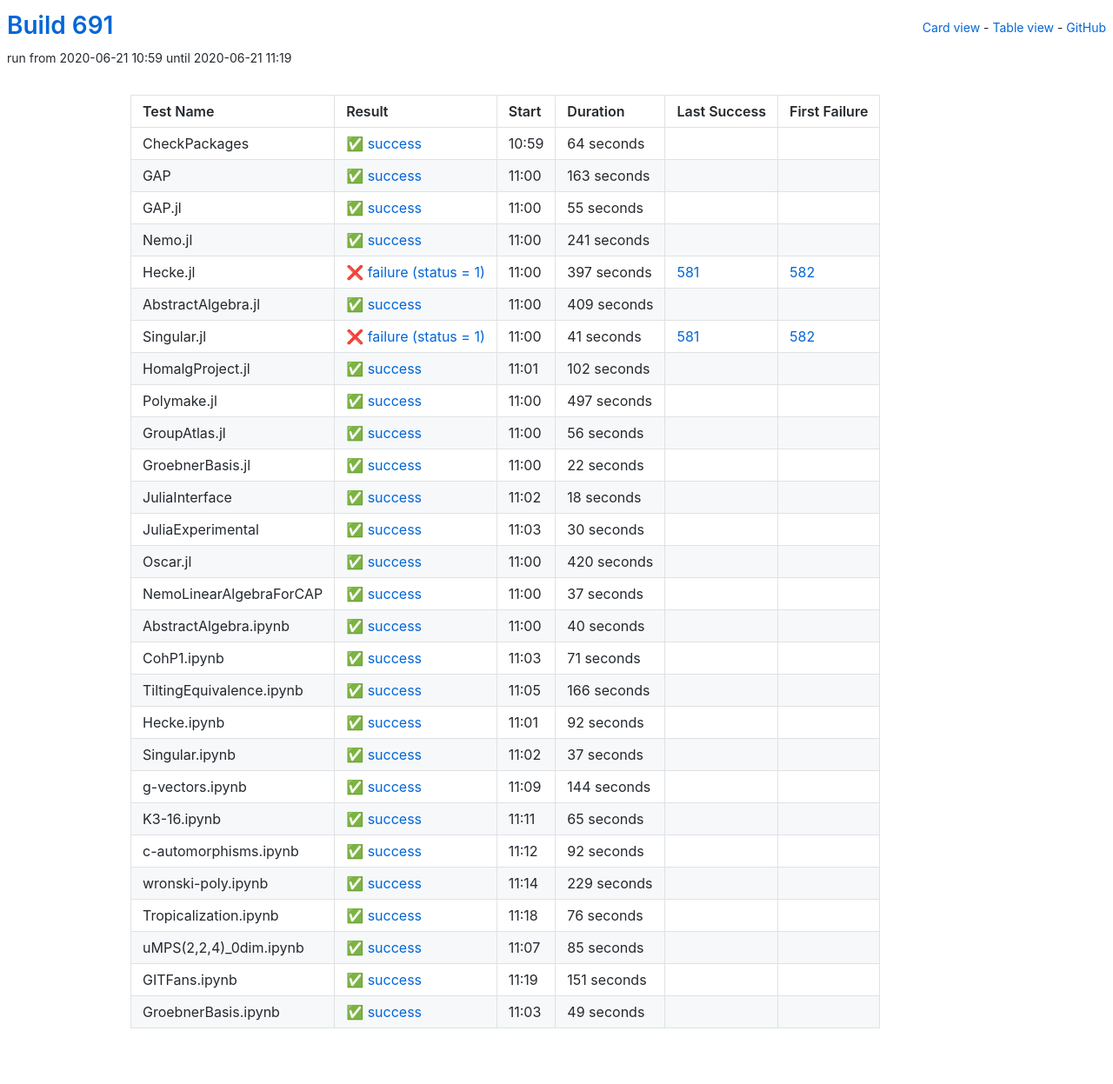
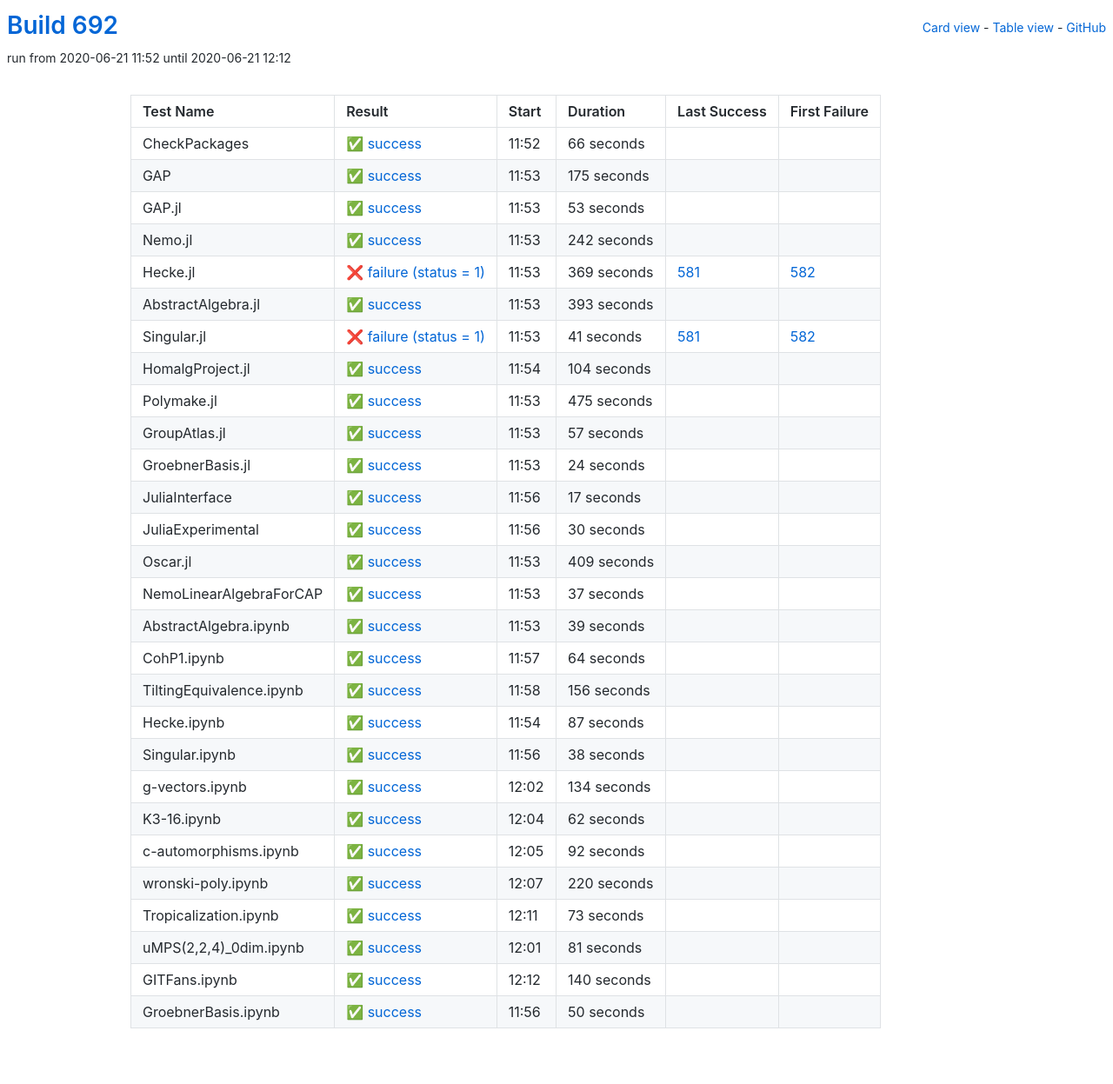
Before and after one commit to oscar-system/oscar-ci-status-1.4, a Jekyll site: the page built from table.html, in a window 1280 px wide. Shown: the whole page at 87% size. Built offline with Jekyll 4.4.1, drawn with Linux system fonts in a browser that asks for light colours.

Commit message:
Build #692

```diff
--- a/_data/ci.yml
+++ b/_data/ci.yml
@@ -1,6 +1,6 @@
 ---
-build: 691
-build_url: https://oscarci.mathematik.uni-kl.de/job/oscar-julia-1.4/691/
+build: 692
+build_url: https://oscarci.mathematik.uni-kl.de/job/oscar-julia-1.4/692/
 job: oscar-julia-1.4
 organization: oscar-system
 repo: oscar-ci-status-1.4
@@ -8,80 +8,80 @@ repourl: https://github.com/oscar-system/oscar-ci-status-1.4
 tests:
 - name: CheckPackages
   id: checkpackages
-  log: https://oscarci.mathematik.uni-kl.de/job/oscar-julia-1.4/691/artifact/logs/build-691/CheckPackages.log
-  start: 2020-06-21 10:59
+  log: https://oscarci.mathematik.uni-kl.de/job/oscar-julia-1.4/692/artifact/logs/build-692/CheckPackages.log
+  start: 2020-06-21 11:52
   success: true
   exitcode: 0
   status: success
-  duration: 64
+  duration: 66
   last_success: false
   last_success_url:
   first_failure: false
   first_failure_url:
 - name: GAP
   id: gap
-  log: https://oscarci.mathematik.uni-kl.de/job/oscar-julia-1.4/691/artifact/logs/build-691/GAP.log
-  start: 2020-06-21 11:00
+  log: https://oscarci.mathematik.uni-kl.de/job/oscar-julia-1.4/692/artifact/logs/build-692/GAP.log
+  start: 2020-06-21 11:53
   success: true
   exitcode: 0
   status: success
-  duration: 163
+  duration: 175
   last_success: false
   last_success_url:
   first_failure: false
   first_failure_url:
 - name: GAP.jl
   id: gap-jl
-  log: https://oscarci.mathematik.uni-kl.de/job/oscar-julia-1.4/691/artifact/logs/build-691/GAP.jl.log
-  start: 2020-06-21 11:00
+  log: https://oscarci.mathematik.uni-kl.de/job/oscar-julia-1.4/692/artifact/logs/build-692/GAP.jl.log
+  start: 2020-06-21 11:53
   success: true
   exitcode: 0
   status: success
-  duration: 55
+  duration: 53
   last_success: false
   last_success_url:
   first_failure: false
   first_failure_url:
 - name: Nemo.jl
   id: nemo-jl
-  log: https://oscarci.mathematik.uni-kl.de/job/oscar-julia-1.4/691/artifact/logs/build-691/Nemo.jl.log
-  start: 2020-06-21 11:00
+  log: https://oscarci.mathematik.uni-kl.de/job/oscar-julia-1.4/692/artifact/logs/build-692/Nemo.jl.log
+  start: 2020-06-21 11:53
   success: true
   exitcode: 0
   status: success
-  duration: 241
+  duration: 242
   last_success: false
   last_success_url:
   first_failure: false
   first_failure_url:
 - name: Hecke.jl
   id: hecke-jl
-  log: https://oscarci.mathematik.uni-kl.de/job/oscar-julia-1.4/691/artifact/logs/build-691/Hecke.jl.log
-  start: 2020-06-21 11:00
+  log: https://oscarci.mathematik.uni-kl.de/job/oscar-julia-1.4/692/artifact/logs/build-692/Hecke.jl.log
+  start: 2020-06-21 11:53
   success: false
   exitcode: 1
   status: failure
-  duration: 397
+  duration: 369
   last_success: 581
   last_success_url: https://oscarci.mathematik.uni-kl.de/job/oscar-julia-1.4/581/
   first_failure: 582
   first_failure_url: https://oscarci.mathematik.uni-kl.de/job/oscar-julia-1.4/582/
 - name: AbstractAlgebra.jl
   id: abstractalgebra-jl
-  log: https://oscarci.mathematik.uni-kl.de/job/oscar-julia-1.4/691/artifact/logs/build-691/AbstractAlgebra.jl.log
-  start: 2020-06-21 11:00
+  log: https://oscarci.mathematik.uni-kl.de/job/oscar-julia-1.4/692/artifact/logs/build-692/AbstractAlgebra.jl.log
+  start: 2020-06-21 11:53
   success: true
   exitcode: 0
   status: success
-  duration: 409
+  duration: 393
   last_success: false
   last_success_url:
   first_failure: false
   first_failure_url:
 - name: Singular.jl
   id: singular-jl
-  log: https://oscarci.mathematik.uni-kl.de/job/oscar-julia-1.4/691/artifact/logs/build-691/Singular.jl.log
-  start: 2020-06-21 11:00
+  log: https://oscarci.mathematik.uni-kl.de/job/oscar-julia-1.4/692/artifact/logs/build-692/Singular.jl.log
+  start: 2020-06-21 11:53
   success: false
   exitcode: 1
   status: failure
@@ -92,68 +92,68 @@ tests:
   first_failure_url: https://oscarci.mathematik.uni-kl.de/job/oscar-julia-1.4/582/
 - name: HomalgProject.jl
   id: homalgproject-jl
-  log: https://oscarci.mathematik.uni-kl.de/job/oscar-julia-1.4/691/artifact/logs/build-691/HomalgProject.jl.log
-  start: 2020-06-21 11:01
+  log: https://oscarci.mathematik.uni-kl.de/job/oscar-julia-1.4/692/artifact/logs/build-692/HomalgProject.jl.log
+  start: 2020-06-21 11:54
   success: true
   exitcode: 0
   status: success
-  duration: 102
+  duration: 104
   last_success: false
   last_success_url:
   first_failure: false
   first_failure_url:
 - name: Polymake.jl
   id: polymake-jl
-  log: https://oscarci.mathematik.uni-kl.de/job/oscar-julia-1.4/691/artifact/logs/build-691/Polymake.jl.log
-  start: 2020-06-21 11:00
+  log: https://oscarci.mathematik.uni-kl.de/job/oscar-julia-1.4/692/artifact/logs/build-692/Polymake.jl.log
+  start: 2020-06-21 11:53
   success: true
   exitcode: 0
   status: success
-  duration: 497
+  duration: 475
   last_success: false
   last_success_url:
   first_failure: false
   first_failure_url:
 - name: GroupAtlas.jl
   id: groupatlas-jl
-  log: https://oscarci.mathematik.uni-kl.de/job/oscar-julia-1.4/691/artifact/logs/build-691/GroupAtlas.jl.log
-  start: 2020-06-21 11:00
+  log: https://oscarci.mathematik.uni-kl.de/job/oscar-julia-1.4/692/artifact/logs/build-692/GroupAtlas.jl.log
+  start: 2020-06-21 11:53
   success: true
   exitcode: 0
   status: success
-  duration: 56
+  duration: 57
   last_success: false
   last_success_url:
   first_failure: false
   first_failure_url:
 - name: GroebnerBasis.jl
   id: groebnerbasis-jl
-  log: https://oscarci.mathematik.uni-kl.de/job/oscar-julia-1.4/691/artifact/logs/build-691/GroebnerBasis.jl.log
-  start: 2020-06-21 11:00
+  log: https://oscarci.mathematik.uni-kl.de/job/oscar-julia-1.4/692/artifact/logs/build-692/GroebnerBasis.jl.log
+  start: 2020-06-21 11:53
   success: true
   exitcode: 0
   status: success
-  duration: 22
+  duration: 24
   last_success: false
   last_success_url:
   first_failure: false
   first_failure_url:
 - name: JuliaInterface
   id: juliainterface
-  log: https://oscarci.mathematik.uni-kl.de/job/oscar-julia-1.4/691/artifact/logs/build-691/JuliaInterface.log
-  start: 2020-06-21 11:02
+  log: https://oscarci.mathematik.uni-kl.de/job/oscar-julia-1.4/692/artifact/logs/build-692/JuliaInterface.log
+  start: 2020-06-21 11:56
   success: true
   exitcode: 0
   status: success
-  duration: 18
+  duration: 17
   last_success: false
   last_success_url:
   first_failure: false
   first_failure_url:
 - name: JuliaExperimental
   id: juliaexperimental
-  log: https://oscarci.mathematik.uni-kl.de/job/oscar-julia-1.4/691/artifact/logs/build-691/JuliaExperimental.log
-  start: 2020-06-21 11:03
+  log: https://oscarci.mathematik.uni-kl.de/job/oscar-julia-1.4/692/artifact/logs/build-692/JuliaExperimental.log
+  start: 2020-06-21 11:56
   success: true
   exitcode: 0
   status: success
@@ -164,20 +164,20 @@ tests:
   first_failure_url:
 - name: Oscar.jl
   id: oscar-jl
-  log: https://oscarci.mathematik.uni-kl.de/job/oscar-julia-1.4/691/artifact/logs/build-691/Oscar.jl.log
-  start: 2020-06-21 11:00
+  log: https://oscarci.mathematik.uni-kl.de/job/oscar-julia-1.4/692/artifact/logs/build-692/Oscar.jl.log
+  start: 2020-06-21 11:53
   success: true
   exitcode: 0
   status: success
-  duration: 420
+  duration: 409
   last_success: false
   last_success_url:
   first_failure: false
   first_failure_url:
 - name: NemoLinearAlgebraForCAP
   id: nemolinearalgebraforcap
-  log: https://oscarci.mathematik.uni-kl.de/job/oscar-julia-1.4/691/artifact/logs/build-691/NemoLinearAlgebraForCAP.log
-  start: 2020-06-21 11:00
+  log: https://oscarci.mathematik.uni-kl.de/job/oscar-julia-1.4/692/artifact/logs/build-692/NemoLinearAlgebraForCAP.log
+  start: 2020-06-21 11:53
   success: true
   exitcode: 0
   status: success
@@ -188,92 +188,92 @@ tests:
   first_failure_url:
 - name: AbstractAlgebra.ipynb
   id: abstractalgebra-ipynb
-  log: https://oscarci.mathematik.uni-kl.de/job/oscar-julia-1.4/691/artifact/logs/build-691/AbstractAlgebra.ipynb.log
-  start: 2020-06-21 11:00
+  log: https://oscarci.mathematik.uni-kl.de/job/oscar-julia-1.4/692/artifact/logs/build-692/AbstractAlgebra.ipynb.log
+  start: 2020-06-21 11:53
   success: true
   exitcode: 0
   status: success
-  duration: 40
+  duration: 39
   last_success: false
   last_success_url:
   first_failure: false
   first_failure_url:
 - name: CohP1.ipynb
   id: cohp1-ipynb
-  log: https://oscarci.mathematik.uni-kl.de/job/oscar-julia-1.4/691/artifact/logs/build-691/CohP1.ipynb.log
-  start: 2020-06-21 11:03
+  log: https://oscarci.mathematik.uni-kl.de/job/oscar-julia-1.4/692/artifact/logs/build-692/CohP1.ipynb.log
+  start: 2020-06-21 11:57
   success: true
   exitcode: 0
   status: success
-  duration: 71
+  duration: 64
   last_success: false
   last_success_url:
   first_failure: false
   first_failure_url:
 - name: TiltingEquivalence.ipynb
   id: tiltingequivalence-ipynb
-  log: https://oscarci.mathematik.uni-kl.de/job/oscar-julia-1.4/691/artifact/logs/build-691/TiltingEquivalence.ipynb.log
-  start: 2020-06-21 11:05
+  log: https://oscarci.mathematik.uni-kl.de/job/oscar-julia-1.4/692/artifact/logs/build-692/TiltingEquivalence.ipynb.log
+  start: 2020-06-21 11:58
   success: true
   exitcode: 0
   status: success
-  duration: 166
+  duration: 156
   last_success: false
   last_success_url:
   first_failure: false
   first_failure_url:
 - name: Hecke.ipynb
   id: hecke-ipynb
-  log: https://oscarci.mathematik.uni-kl.de/job/oscar-julia-1.4/691/artifact/logs/build-691/Hecke.ipynb.log
-  start: 2020-06-21 11:01
+  log: https://oscarci.mathematik.uni-kl.de/job/oscar-julia-1.4/692/artifact/logs/build-692/Hecke.ipynb.log
+  start: 2020-06-21 11:54
   success: true
   exitcode: 0
   status: success
-  duration: 92
+  duration: 87
   last_success: false
   last_success_url:
   first_failure: false
   first_failure_url:
 - name: Singular.ipynb
   id: singular-ipynb
-  log: https://oscarci.mathematik.uni-kl.de/job/oscar-julia-1.4/691/artifact/logs/build-691/Singular.ipynb.log
-  start: 2020-06-21 11:02
+  log: https://oscarci.mathematik.uni-kl.de/job/oscar-julia-1.4/692/artifact/logs/build-692/Singular.ipynb.log
+  start: 2020-06-21 11:56
   success: true
   exitcode: 0
   status: success
-  duration: 37
+  duration: 38
   last_success: false
   last_success_url:
   first_failure: false
   first_failure_url:
 - name: g-vectors.ipynb
   id: g-vectors-ipynb
-  log: https://oscarci.mathematik.uni-kl.de/job/oscar-julia-1.4/691/artifact/logs/build-691/g-vectors.ipynb.log
-  start: 2020-06-21 11:09
+  log: https://oscarci.mathematik.uni-kl.de/job/oscar-julia-1.4/692/artifact/logs/build-692/g-vectors.ipynb.log
+  start: 2020-06-21 12:02
   success: true
   exitcode: 0
   status: success
-  duration: 144
+  duration: 134
   last_success: false
   last_success_url:
   first_failure: false
   first_failure_url:
 - name: K3-16.ipynb
   id: k3-16-ipynb
-  log: https://oscarci.mathematik.uni-kl.de/job/oscar-julia-1.4/691/artifact/logs/build-691/K3-16.ipynb.log
-  start: 2020-06-21 11:11
+  log: https://oscarci.mathematik.uni-kl.de/job/oscar-julia-1.4/692/artifact/logs/build-692/K3-16.ipynb.log
+  start: 2020-06-21 12:04
   success: true
   exitcode: 0
   status: success
-  duration: 65
+  duration: 62
   last_success: false
   last_success_url:
   first_failure: false
   first_failure_url:
 - name: c-automorphisms.ipynb
   id: c-automorphisms-ipynb
-  log: https://oscarci.mathematik.uni-kl.de/job/oscar-julia-1.4/691/artifact/logs/build-691/c-automorphisms.ipynb.log
-  start: 2020-06-21 11:12
+  log: https://oscarci.mathematik.uni-kl.de/job/oscar-julia-1.4/692/artifact/logs/build-692/c-automorphisms.ipynb.log
+  start: 2020-06-21 12:05
   success: true
   exitcode: 0
   status: success
@@ -284,60 +284,60 @@ tests:
   first_failure_url:
 - name: wronski-poly.ipynb
   id: wronski-poly-ipynb
-  log: https://oscarci.mathematik.uni-kl.de/job/oscar-julia-1.4/691/artifact/logs/build-691/wronski-poly.ipynb.log
-  start: 2020-06-21 11:14
+  log: https://oscarci.mathematik.uni-kl.de/job/oscar-julia-1.4/692/artifact/logs/build-692/wronski-poly.ipynb.log
+  start: 2020-06-21 12:07
   success: true
   exitcode: 0
   status: success
-  duration: 229
+  duration: 220
   last_success: false
   last_success_url:
   first_failure: false
   first_failure_url:
 - name: Tropicalization.ipynb
   id: tropicalization-ipynb
-  log: https://oscarci.mathematik.uni-kl.de/job/oscar-julia-1.4/691/artifact/logs/build-691/Tropicalization.ipynb.log
-  start: 2020-06-21 11:18
+  log: https://oscarci.mathematik.uni-kl.de/job/oscar-julia-1.4/692/artifact/logs/build-692/Tropicalization.ipynb.log
+  start: 2020-06-21 12:11
   success: true
   exitcode: 0
   status: success
-  duration: 76
+  duration: 73
   last_success: false
   last_success_url:
   first_failure: false
   first_failure_url:
 - name: uMPS(2,2,4)_0dim.ipynb
   id: umps-2-2-4-0dim-ipynb
-  log: https://oscarci.mathematik.uni-kl.de/job/oscar-julia-1.4/691/artifact/logs/build-691/uMPS-2-2-4-_0dim.ipynb.log
-  start: 2020-06-21 11:07
+  log: https://oscarci.mathematik.uni-kl.de/job/oscar-julia-1.4/692/artifact/logs/build-692/uMPS-2-2-4-_0dim.ipynb.log
+  start: 2020-06-21 12:01
   success: true
   exitcode: 0
   status: success
-  duration: 85
+  duration: 81
   last_success: false
   last_success_url:
   first_failure: false
   first_failure_url:
 - name: GITFans.ipynb
   id: gitfans-ipynb
-  log: https://oscarci.mathematik.uni-kl.de/job/oscar-julia-1.4/691/artifact/logs/build-691/GITFans.ipynb.log
-  start: 2020-06-21 11:19
+  log: https://oscarci.mathematik.uni-kl.de/job/oscar-julia-1.4/692/artifact/logs/build-692/GITFans.ipynb.log
+  start: 2020-06-21 12:12
   success: true
   exitcode: 0
   status: success
-  duration: 151
+  duration: 140
   last_success: false
   last_success_url:
   first_failure: false
   first_failure_url:
 - name: GroebnerBasis.ipynb
   id: groebnerbasis-ipynb
-  log: https://oscarci.mathematik.uni-kl.de/job/oscar-julia-1.4/691/artifact/logs/build-691/GroebnerBasis.ipynb.log
-  start: 2020-06-21 11:03
+  log: https://oscarci.mathematik.uni-kl.de/job/oscar-julia-1.4/692/artifact/logs/build-692/GroebnerBasis.ipynb.log
+  start: 2020-06-21 11:56
   success: true
   exitcode: 0
   status: success
-  duration: 49
+  duration: 50
   last_success: false
   last_success_url:
   first_failure: false
```
Also changed, not shown: README.md.
